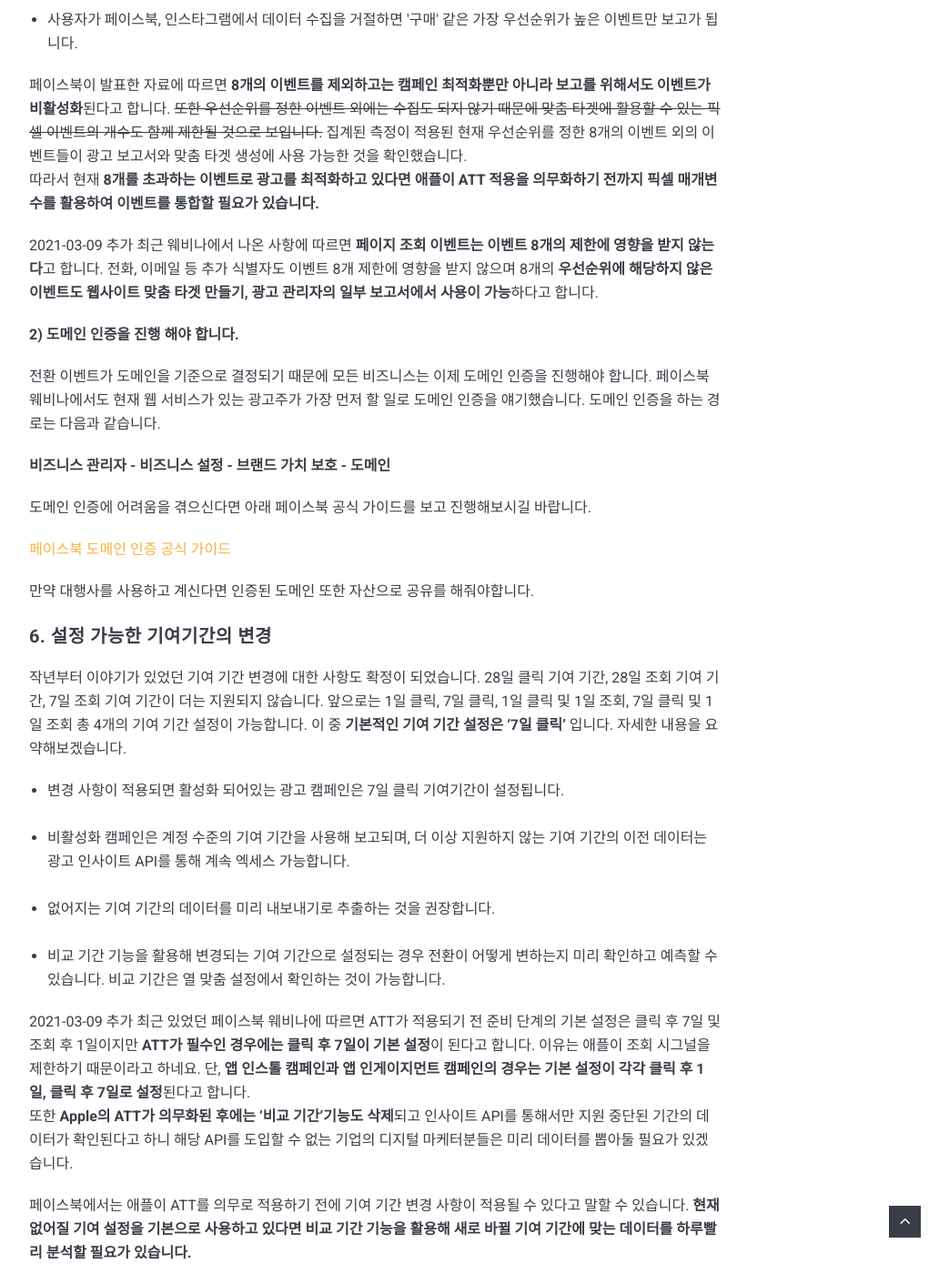
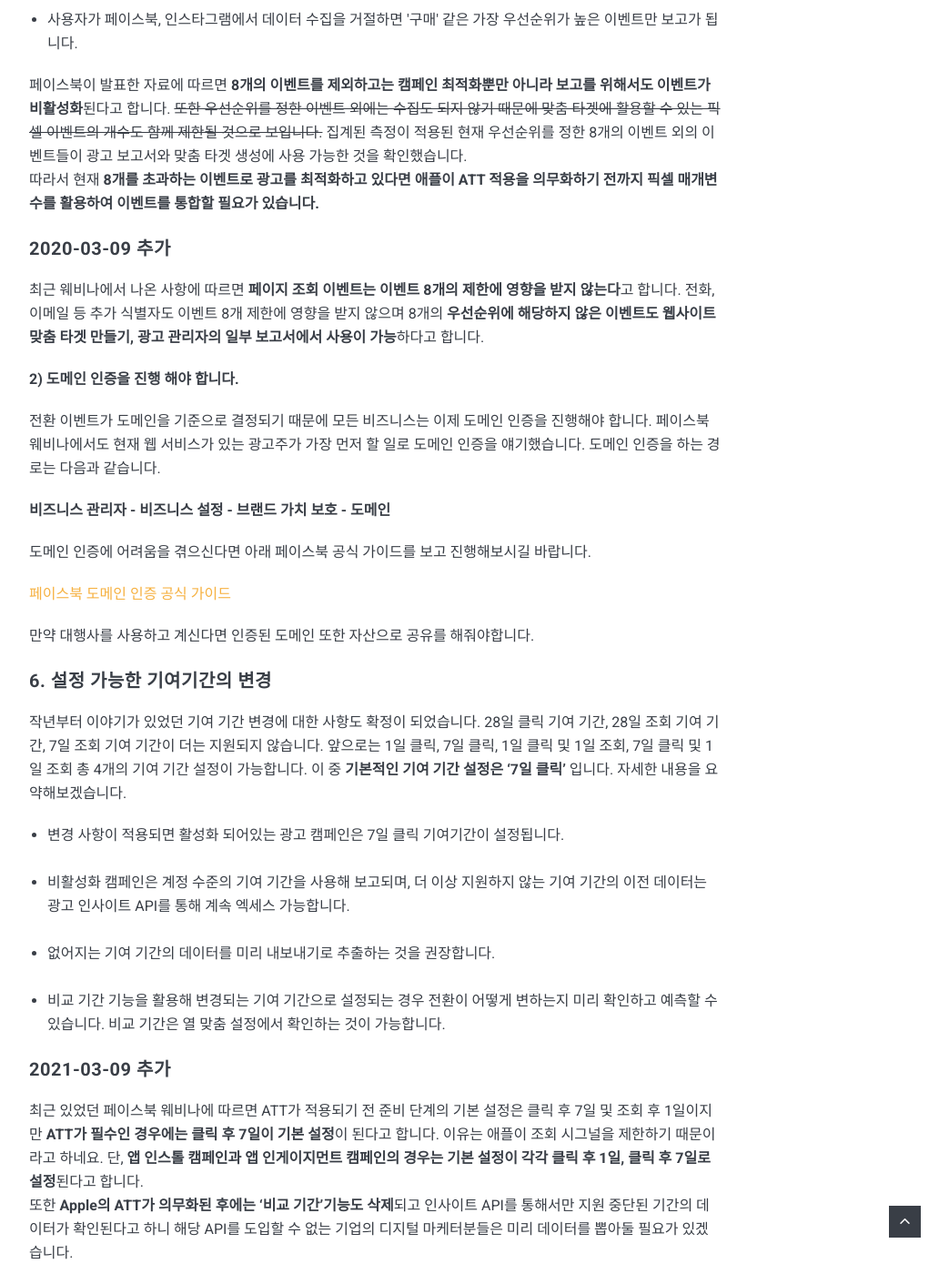
Before and after one commit to heejun-kim/heejun-kim.github.io, a Jekyll site: the page built from _posts/2021-01-15-how-should-digital-marketer-cope-with-facebook- change-caused-by-ios-14.md, in a window 1280 px wide and 1400 px high, scrolled down 3201 px. Shown: the whole window at 91% size, without its empty margins (228-1271 px from the left). Built offline with Jekyll 4.4.1, drawn with Linux system fonts in a browser that asks for light colours; nearby versions of some CDN libraries; comment, search, counter and statistics services are not loaded.

Commit message:
페이스북 글 줄바꿈 수정

```diff
--- a/_posts/2021-01-15-how-should-digital-marketer-cope-with-facebook- change-caused-by-ios-14.md
+++ b/_posts/2021-01-15-how-should-digital-marketer-cope-with-facebook- change-caused-by-ios-14.md
@@ -84,7 +84,8 @@
 
 페이스북이 발표한 자료에 따르면 **8개의 이벤트를 제외하고는 캠페인 최적화뿐만 아니라 보고를 위해서도 이벤트가 비활성화**된다고 합니다. ~~또한 우선순위를 정한 이벤트 외에는 수집도 되지 않기 때문에 맞춤 타겟에 활용할 수 있는 픽셀 이벤트의 개수도 함께 제한될 것으로 보입니다.~~ 집계된 측정이 적용된 현재 우선순위를 정한 8개의 이벤트 외의 이벤트들이 광고 보고서와 맞춤 타겟 생성에 사용 가능한 것을 확인했습니다. <br>따라서 현재 **8개를 초과하는 이벤트로 광고를 최적화하고 있다면 애플이 ATT 적용을 의무화하기 전까지 픽셀 매개변수를 활용하여 이벤트를 통합할 필요가 있습니다.**
 
-2021-03-09 추가
+#### 2020-03-09 추가
+
 최근 웨비나에서 나온 사항에 따르면 **페이지 조회 이벤트는 이벤트 8개의 제한에 영향을 받지 않는다**고 합니다. 전화, 이메일 등 추가 식별자도 이벤트 8개 제한에 영향을 받지 않으며 8개의 **우선순위에 해당하지 않은 이벤트도 웹사이트 맞춤 타겟 만들기, 광고 관리자의 일부 보고서에서 사용이 가능**하다고 합니다.
 
 **2) 도메인 인증을 진행 해야 합니다.**
@@ -109,7 +110,8 @@
   <li>없어지는 기여 기간의 데이터를 미리 내보내기로 추출하는 것을 권장합니다.</li><br>
     <li>비교 기간 기능을 활용해 변경되는 기여 기간으로 설정되는 경우 전환이 어떻게 변하는지 미리 확인하고 예측할 수 있습니다. 비교 기간은 열 맞춤 설정에서 확인하는 것이 가능합니다.</li>
 </ul>
-2021-03-09 추가
+#### 2021-03-09 추가
+
 최근 있었던 페이스북 웨비나에 따르면 ATT가 적용되기 전 준비 단계의 기본 설정은 클릭 후 7일 및 조회 후 1일이지만 **ATT가 필수인 경우에는 클릭 후 7일이 기본 설정**이 된다고 합니다. 이유는 애플이 조회 시그널을 제한하기 때문이라고 하네요. 단, **앱 인스톨 캠페인과 앱 인게이지먼트 캠페인의 경우는 기본 설정이 각각 클릭 후 1일, 클릭 후 7일로 설정**된다고 합니다.<br>
 또한 **Apple의 ATT가 의무화된 후에는 '비교 기간'기능도 삭제**되고 인사이트 API를 통해서만 지원 중단된 기간의 데이터가 확인된다고 하니 해당 API를 도입할 수 없는 기업의 디지털 마케터분들은 미리 데이터를 뽑아둘 필요가 있겠습니다.
 
```
Also changed, not shown: 1 other file.
